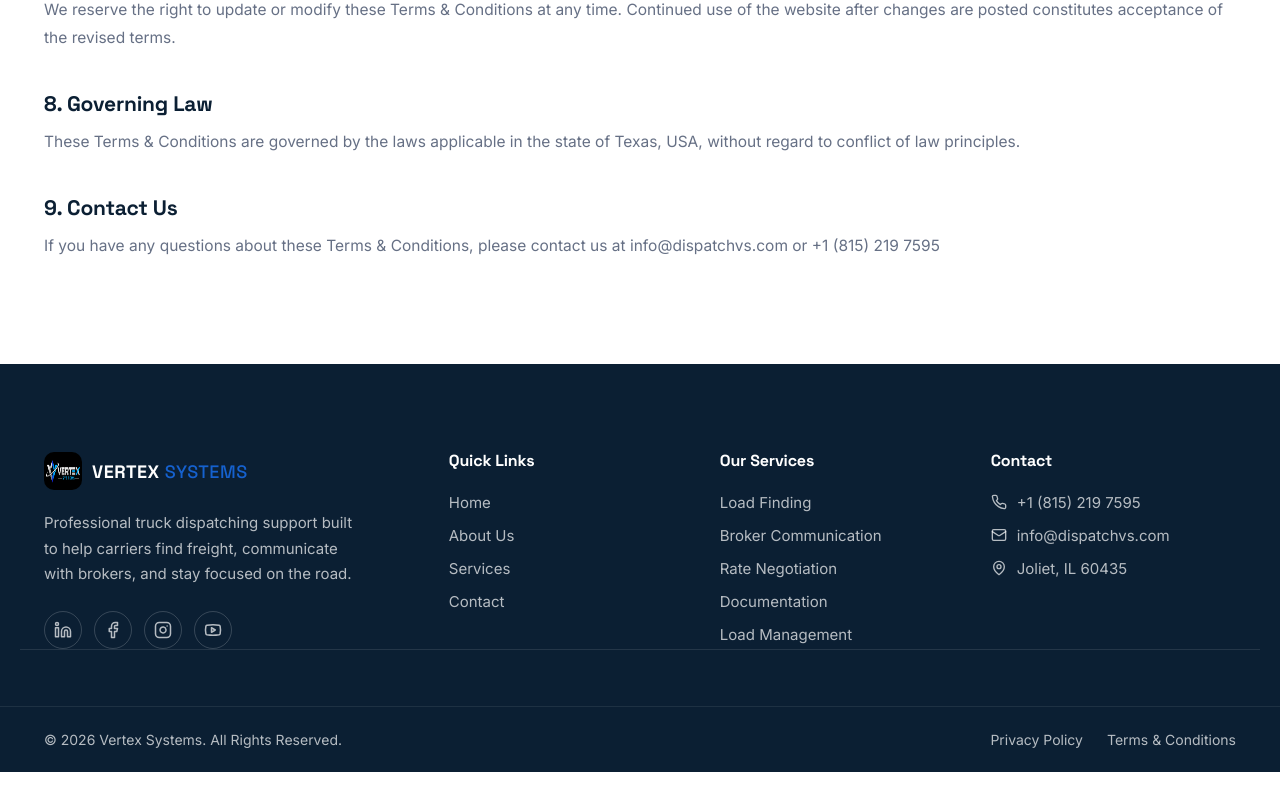
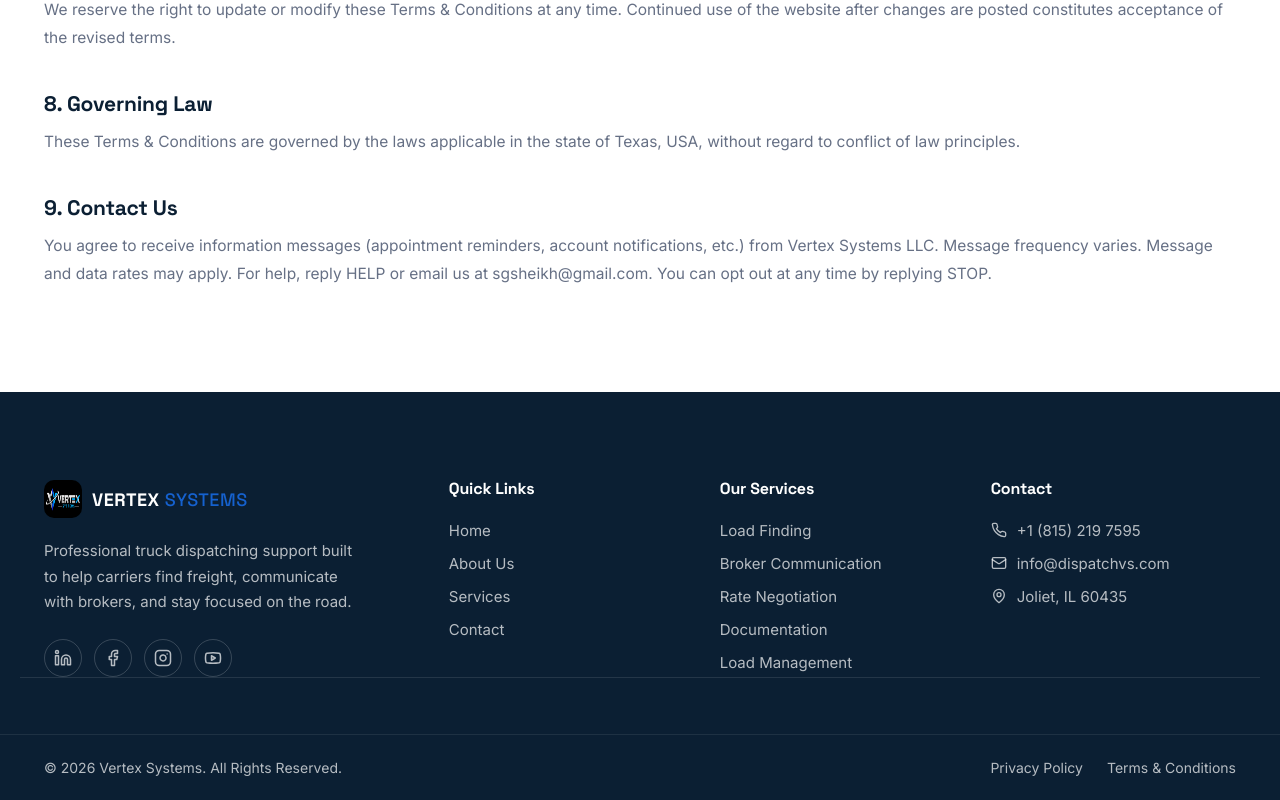
Before and after one commit to awais18311/vertexsystem, a React (Vite) app: page /terms-conditions in a window 1280 px wide. Shown: the part 1380-2180 px from the top of the page. Before the commit the page ends 2152 px from the top, so only its background shows below. Built offline with nearby package versions, Linux system fonts and the light colour scheme.

Commit message:
logo and number

```diff
--- a/src/pages/PrivacyPolicy.jsx
+++ b/src/pages/PrivacyPolicy.jsx
@@ -33,7 +33,7 @@ const sections = [
   },
   {
     title: '8. Contact Us',
-    body: `If you have any questions about this Privacy Policy, please contact us at info@dispatchvs.com or +1 (815) 219-7595 `,
+    body: `You agree to receive information messages (appointment reminders, account notifications, etc.) from Vertex Systems LLC. Message frequency varies. Message and data rates may apply. For help, reply HELP or email us at sgsheikh@gmail.com. You can opt out at any time by replying STOP. `,
   },
 ]
 
--- a/src/pages/TermsConditions.jsx
+++ b/src/pages/TermsConditions.jsx
@@ -37,7 +37,7 @@ const sections = [
   },
   {
     title: '9. Contact Us',
-    body: `If you have any questions about these Terms & Conditions, please contact us at info@dispatchvs.com or +1 (815) 219 7595 `,
+    body: `You agree to receive information messages (appointment reminders, account notifications, etc.) from Vertex Systems LLC. Message frequency varies. Message and data rates may apply. For help, reply HELP or email us at sgsheikh@gmail.com. You can opt out at any time by replying STOP. `,
   },
 ]
 
```
